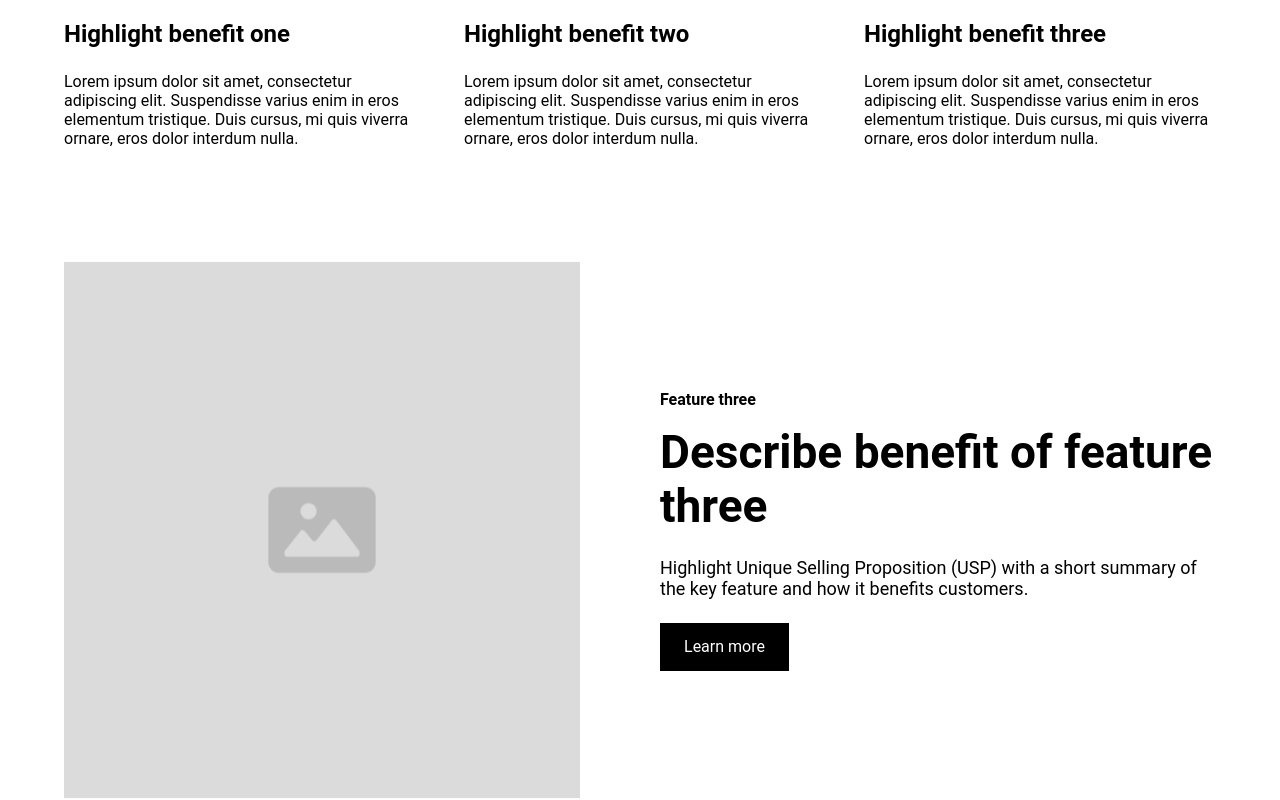
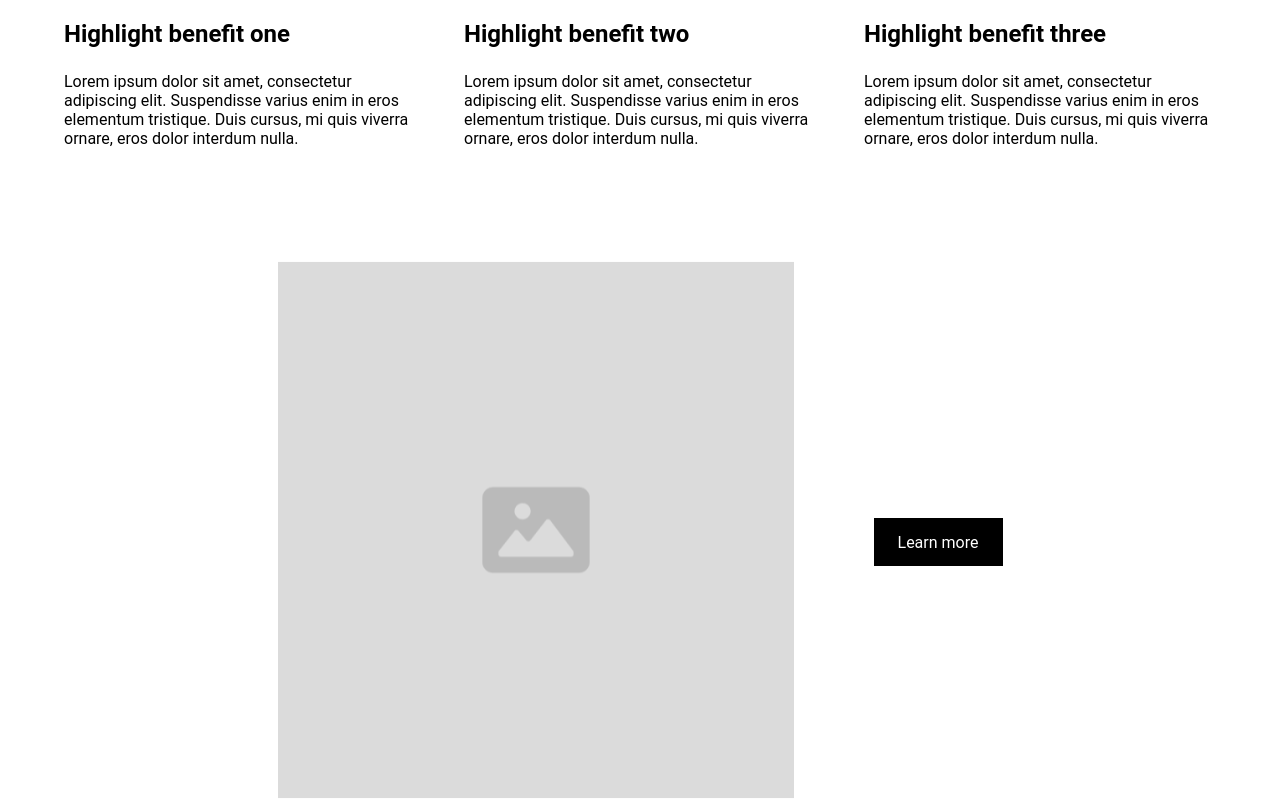
Before and after one commit to bcesarr/relume-figma-home-page, a React (Create React App) app: page / in a window 1280 px wide. Shown: the part 980-1780 px from the top of the page. Built offline with nearby package versions, Linux system fonts and the light colour scheme.

Commit message:
atu: seções adicionadas

```diff
--- a/src/components/section/index.jsx
+++ b/src/components/section/index.jsx
@@ -1,17 +1,17 @@
 import "./style.css";
 import Image from "../../assets/images/placeholder-image.svg";
 
-export default function Section({ aligment }) {
+export default function Section({ title, subtitle, paragraph, aligment }) {
     return (
         <div className={`section-container section-${aligment}`}>
             <img src={Image} alt="Imagem de local de imagem vazio para se colocar imagem" />
 
             <div className="section-text">
-                <h6>Feature three</h6>
+                <h6>{subtitle}</h6>
 
-                <h2>Describe benefit of feature three</h2>
+                <h2>{title}</h2>
 
-                <p>Highlight Unique Selling Proposition (USP) with a short summary of the key feature and how it benefits customers.</p>
+                <p>{paragraph}</p>
 
                 <button>Learn more</button>
 
```
